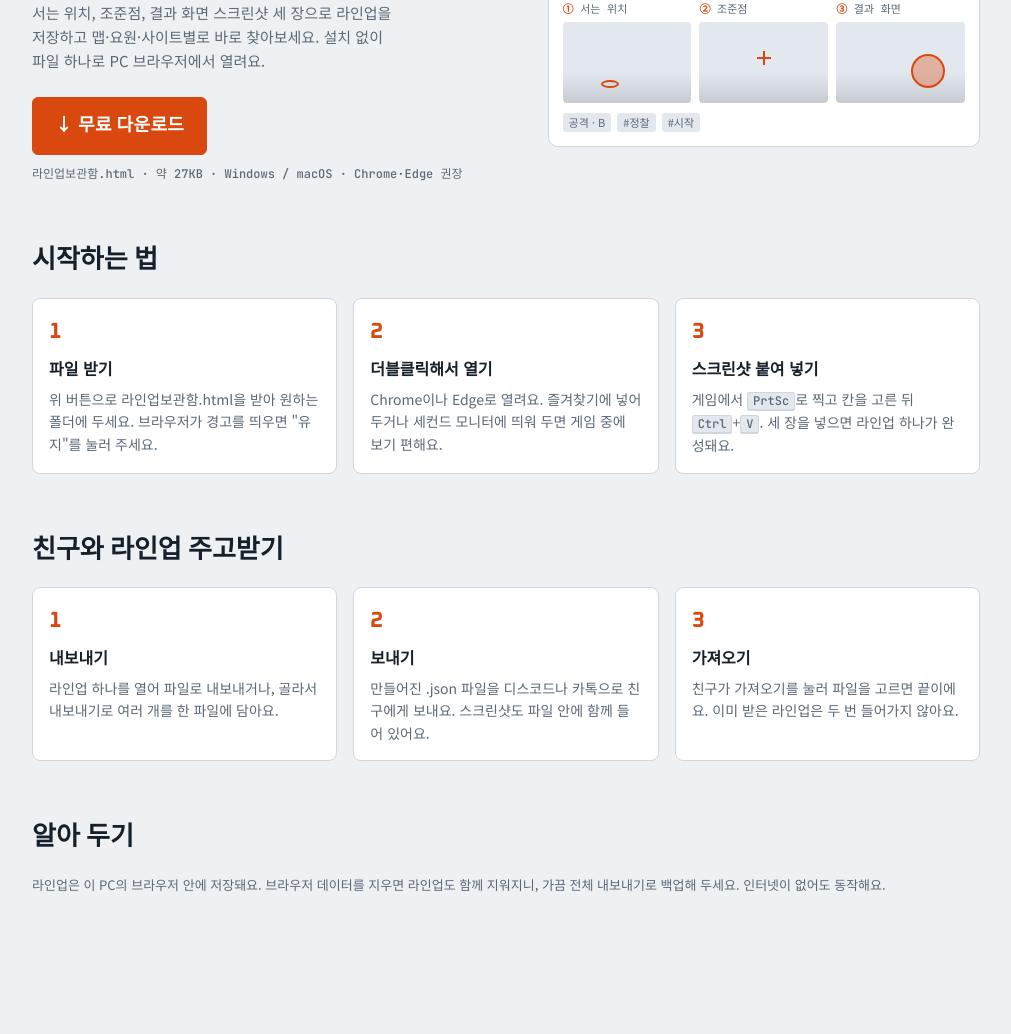
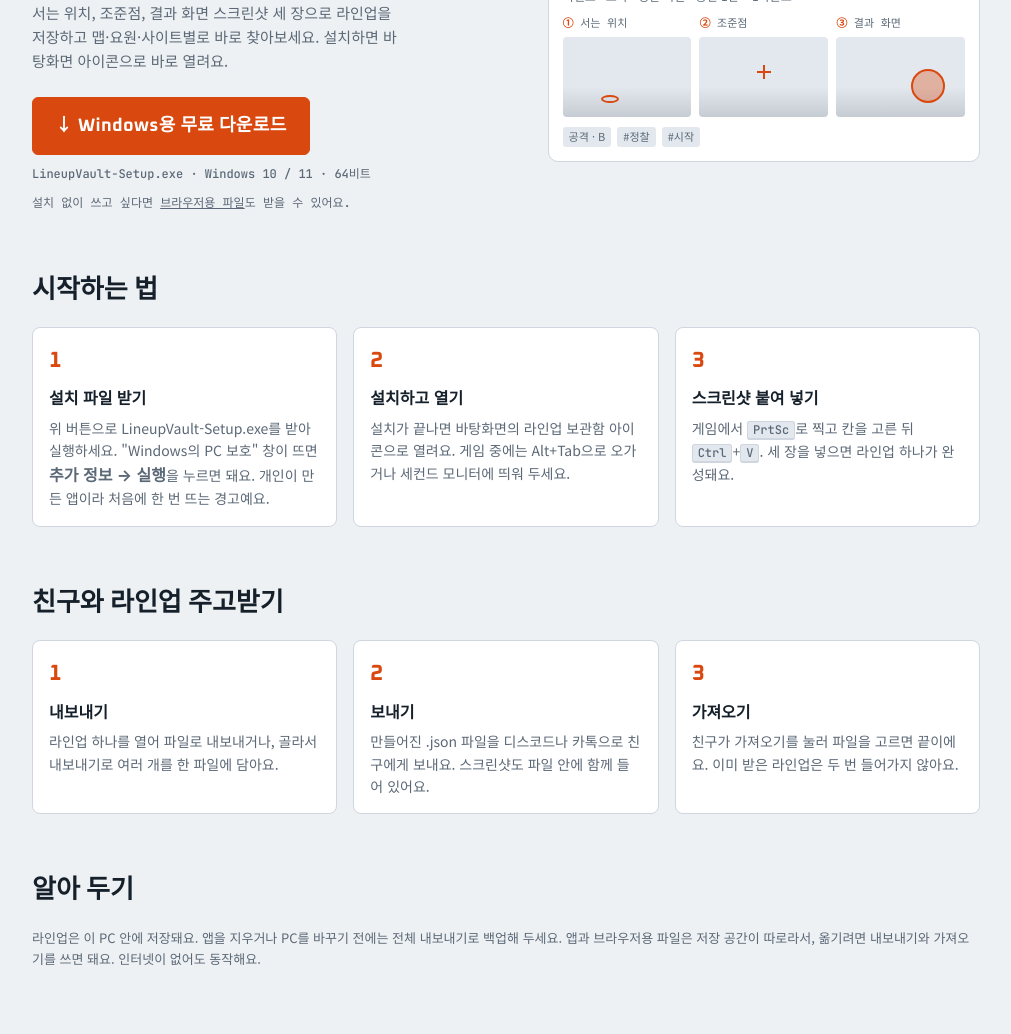
Before and after one commit to mememe12012/lineup-vault, a plain HTML site: page index.html in a window 1280 px wide. Shown: the part 143-1177 px from the top of the page, without its empty margins (134-1145 px from the left). Before the commit the page ends 1103 px from the top, so only its background shows below. Drawn offline with Linux system fonts and the light colour scheme.

Commit message:
다운로드 버튼을 Windows 설치 파일로 변경

```diff
--- a/index.html
+++ b/index.html
@@ -86,10 +86,11 @@ td:first-child{color:var(--muted);white-space:nowrap}
     <div>
       <div class="eyebrow"><i></i>VALORANT LINEUP VAULT</div>
       <h1>라인업 보관함</h1>
-      <p class="sub">서는 위치, 조준점, 결과 화면 스크린샷 세 장으로 라인업을 저장하고 맵·요원·사이트별로 바로 찾아보세요. 설치 없이 파일 하나로 PC 브라우저에서 열려요.</p>
+      <p class="sub">서는 위치, 조준점, 결과 화면 스크린샷 세 장으로 라인업을 저장하고 맵·요원·사이트별로 바로 찾아보세요. 설치하면 바탕화면 아이콘으로 바로 열려요.</p>
       <div class="dl">
-        <a class="btn big" id="dl" href="lineup-vault.html" download="라인업보관함.html">↓ 무료 다운로드</a>
-        <span class="fileinfo">라인업보관함.html · 약 27KB · Windows / macOS · Chrome·Edge 권장</span>
+        <a class="btn big" id="dl" href="https://github.com/mememe12012/lineup-vault/releases/latest/download/LineupVault-Setup.exe">↓ Windows용 무료 다운로드</a>
+        <span class="fileinfo">LineupVault-Setup.exe · Windows 10 / 11 · 64비트</span>
+        <span class="fileinfo">설치 없이 쓰고 싶다면 <a href="lineup-vault.html" download="라인업보관함.html" style="color:inherit">브라우저용 파일</a>도 받을 수 있어요.</span>
       </div>
     </div>
     <div class="mock" aria-label="라인업 화면 미리보기">
@@ -106,8 +107,8 @@ td:first-child{color:var(--muted);white-space:nowrap}
   <section>
     <h2>시작하는 법</h2>
     <ol class="steps">
-      <li><b>파일 받기</b><p>위 버튼으로 라인업보관함.html을 받아 원하는 폴더에 두세요. 브라우저가 경고를 띄우면 "유지"를 눌러 주세요.</p></li>
-      <li><b>더블클릭해서 열기</b><p>Chrome이나 Edge로 열려요. 즐겨찾기에 넣어 두거나 세컨드 모니터에 띄워 두면 게임 중에 보기 편해요.</p></li>
+      <li><b>설치 파일 받기</b><p>위 버튼으로 LineupVault-Setup.exe를 받아 실행하세요. "Windows의 PC 보호" 창이 뜨면 <b>추가 정보 → 실행</b>을 누르면 돼요. 개인이 만든 앱이라 처음에 한 번 뜨는 경고예요.</p></li>
+      <li><b>설치하고 열기</b><p>설치가 끝나면 바탕화면의 라인업 보관함 아이콘으로 열려요. 게임 중에는 Alt+Tab으로 오가거나 세컨드 모니터에 띄워 두세요.</p></li>
       <li><b>스크린샷 붙여 넣기</b><p>게임에서 <kbd>PrtSc</kbd>로 찍고 칸을 고른 뒤 <kbd>Ctrl</kbd>+<kbd>V</kbd>. 세 장을 넣으면 라인업 하나가 완성돼요.</p></li>
     </ol>
   </section>
@@ -122,7 +123,7 @@ td:first-child{color:var(--muted);white-space:nowrap}
   </section>
   <section>
     <h2>알아 두기</h2>
-    <p class="note">라인업은 이 PC의 브라우저 안에 저장돼요. 브라우저 데이터를 지우면 라인업도 함께 지워지니, 가끔 전체 내보내기로 백업해 두세요. 인터넷이 없어도 동작해요.</p>
+    <p class="note">라인업은 이 PC 안에 저장돼요. 앱을 지우거나 PC를 바꾸기 전에는 전체 내보내기로 백업해 두세요. 앱과 브라우저용 파일은 저장 공간이 따로라서, 옮기려면 내보내기와 가져오기를 쓰면 돼요. 인터넷이 없어도 동작해요.</p>
   </section>
 </div>
 
```
